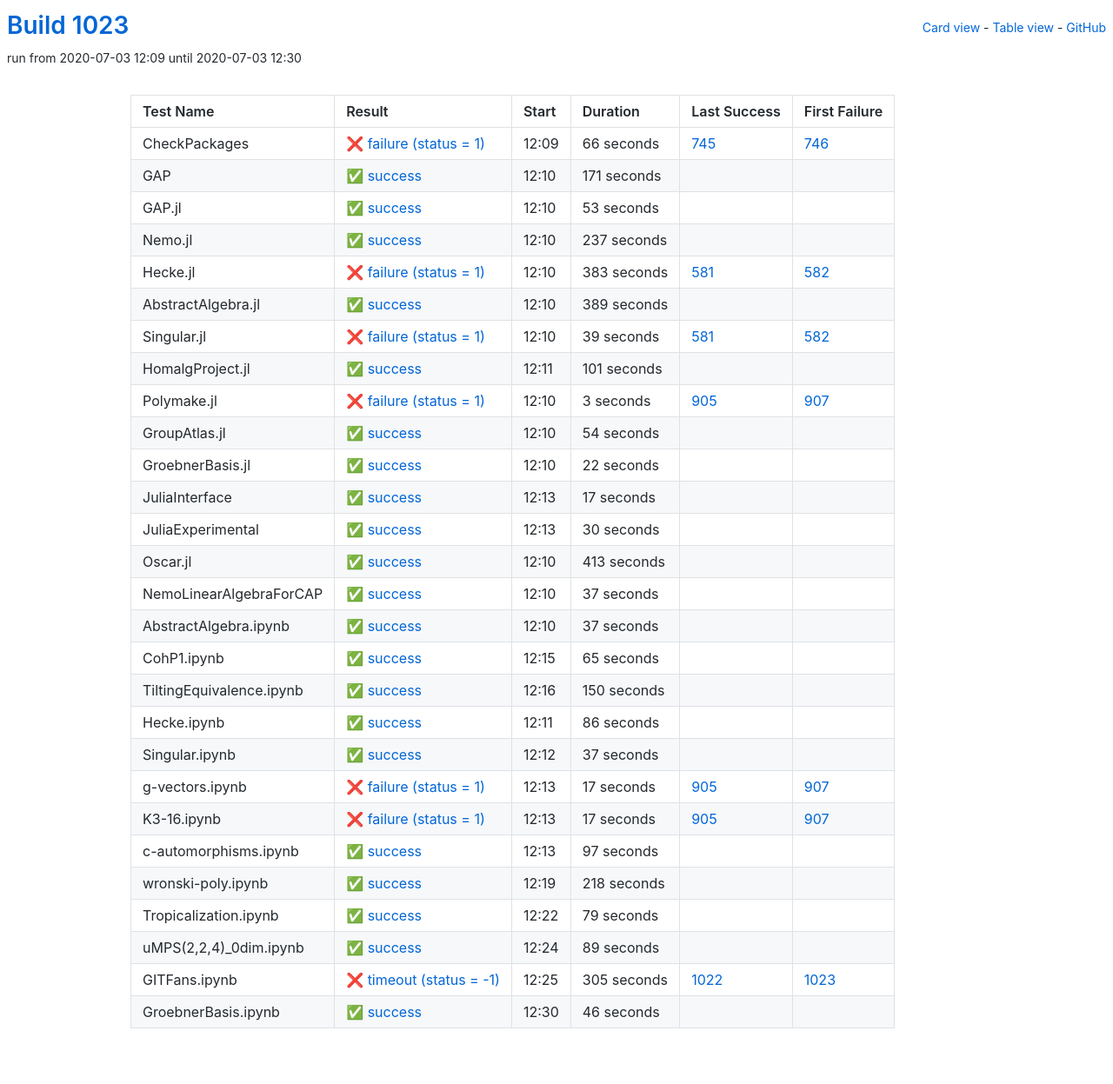
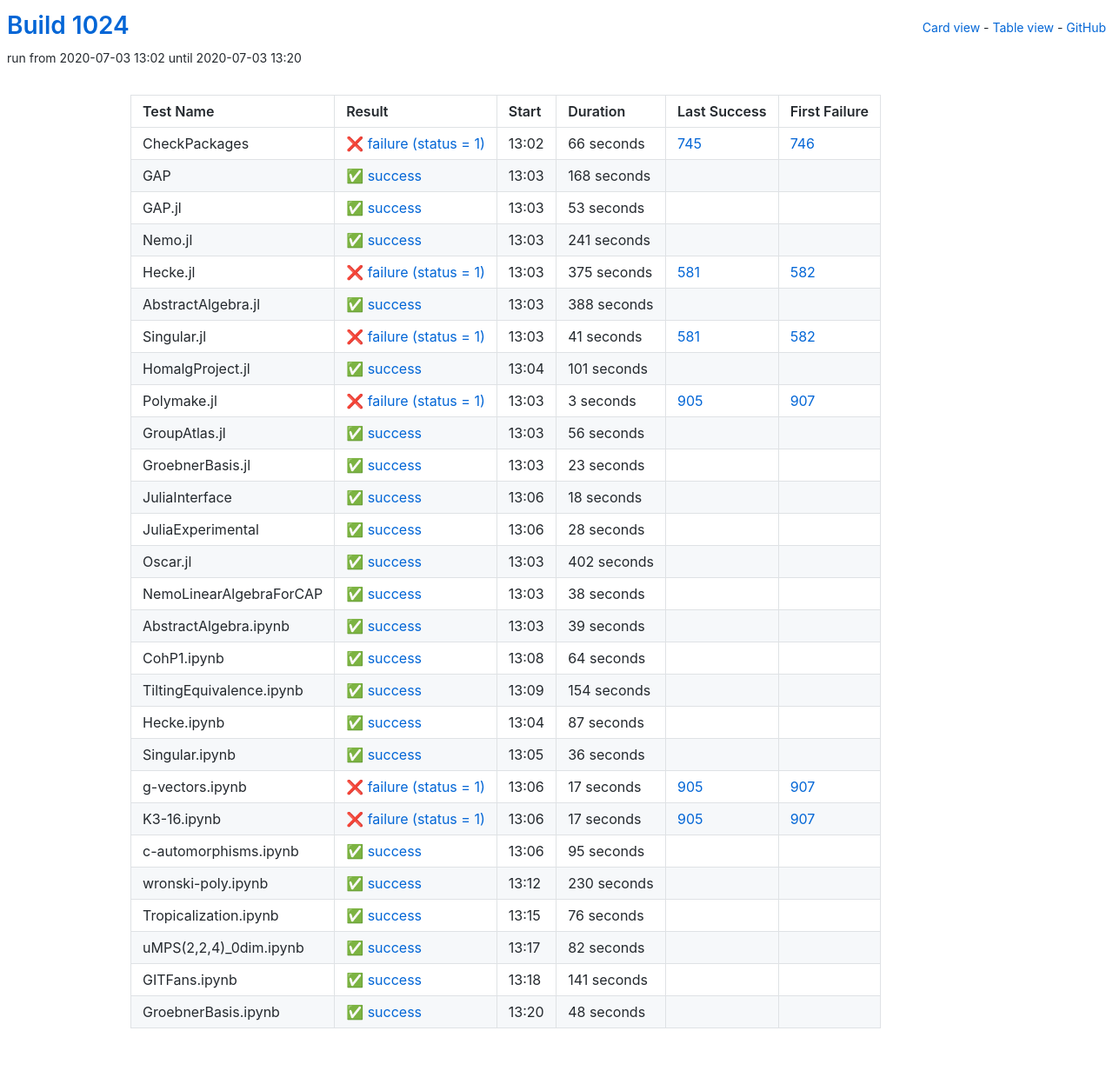
Before and after one commit to oscar-system/oscar-ci-status-1.4, a Jekyll site: the page built from table.html, in a window 1280 px wide. Shown: the whole page at 87% size. Built offline with Jekyll 4.4.1, drawn with Linux system fonts in a browser that asks for light colours.

Commit message:
Build #1024

```diff
--- a/_data/ci.yml
+++ b/_data/ci.yml
@@ -1,6 +1,6 @@
 ---
-build: 1023
-build_url: https://oscarci.mathematik.uni-kl.de/job/oscar-julia-1.4/1023/
+build: 1024
+build_url: https://oscarci.mathematik.uni-kl.de/job/oscar-julia-1.4/1024/
 job: oscar-julia-1.4
 organization: oscar-system
 repo: oscar-ci-status-1.4
@@ -8,8 +8,8 @@ repourl: https://github.com/oscar-system/oscar-ci-status-1.4
 tests:
 - name: CheckPackages
   id: checkpackages
-  log: https://oscarci.mathematik.uni-kl.de/job/oscar-julia-1.4/1023/artifact/logs/build-1023/CheckPackages.log
-  start: 2020-07-03 12:09
+  log: https://oscarci.mathematik.uni-kl.de/job/oscar-julia-1.4/1024/artifact/logs/build-1024/CheckPackages.log
+  start: 2020-07-03 13:02
   success: false
   exitcode: 1
   status: failure
@@ -20,20 +20,20 @@ tests:
   first_failure_url: https://oscarci.mathematik.uni-kl.de/job/oscar-julia-1.4/746/
 - name: GAP
   id: gap
-  log: https://oscarci.mathematik.uni-kl.de/job/oscar-julia-1.4/1023/artifact/logs/build-1023/GAP.log
-  start: 2020-07-03 12:10
+  log: https://oscarci.mathematik.uni-kl.de/job/oscar-julia-1.4/1024/artifact/logs/build-1024/GAP.log
+  start: 2020-07-03 13:03
   success: true
   exitcode: 0
   status: success
-  duration: 171
+  duration: 168
   last_success: false
   last_success_url:
   first_failure: false
   first_failure_url:
 - name: GAP.jl
   id: gap-jl
-  log: https://oscarci.mathematik.uni-kl.de/job/oscar-julia-1.4/1023/artifact/logs/build-1023/GAP.jl.log
-  start: 2020-07-03 12:10
+  log: https://oscarci.mathematik.uni-kl.de/job/oscar-julia-1.4/1024/artifact/logs/build-1024/GAP.jl.log
+  start: 2020-07-03 13:03
   success: true
   exitcode: 0
   status: success
@@ -44,56 +44,56 @@ tests:
   first_failure_url:
 - name: Nemo.jl
   id: nemo-jl
-  log: https://oscarci.mathematik.uni-kl.de/job/oscar-julia-1.4/1023/artifact/logs/build-1023/Nemo.jl.log
-  start: 2020-07-03 12:10
+  log: https://oscarci.mathematik.uni-kl.de/job/oscar-julia-1.4/1024/artifact/logs/build-1024/Nemo.jl.log
+  start: 2020-07-03 13:03
   success: true
   exitcode: 0
   status: success
-  duration: 237
+  duration: 241
   last_success: false
   last_success_url:
   first_failure: false
   first_failure_url:
 - name: Hecke.jl
   id: hecke-jl
-  log: https://oscarci.mathematik.uni-kl.de/job/oscar-julia-1.4/1023/artifact/logs/build-1023/Hecke.jl.log
-  start: 2020-07-03 12:10
+  log: https://oscarci.mathematik.uni-kl.de/job/oscar-julia-1.4/1024/artifact/logs/build-1024/Hecke.jl.log
+  start: 2020-07-03 13:03
   success: false
   exitcode: 1
   status: failure
-  duration: 383
+  duration: 375
   last_success: 581
   last_success_url: https://oscarci.mathematik.uni-kl.de/job/oscar-julia-1.4/581/
   first_failure: 582
   first_failure_url: https://oscarci.mathematik.uni-kl.de/job/oscar-julia-1.4/582/
 - name: AbstractAlgebra.jl
   id: abstractalgebra-jl
-  log: https://oscarci.mathematik.uni-kl.de/job/oscar-julia-1.4/1023/artifact/logs/build-1023/AbstractAlgebra.jl.log
-  start: 2020-07-03 12:10
+  log: https://oscarci.mathematik.uni-kl.de/job/oscar-julia-1.4/1024/artifact/logs/build-1024/AbstractAlgebra.jl.log
+  start: 2020-07-03 13:03
   success: true
   exitcode: 0
   status: success
-  duration: 389
+  duration: 388
   last_success: false
   last_success_url:
   first_failure: false
   first_failure_url:
 - name: Singular.jl
   id: singular-jl
-  log: https://oscarci.mathematik.uni-kl.de/job/oscar-julia-1.4/1023/artifact/logs/build-1023/Singular.jl.log
-  start: 2020-07-03 12:10
+  log: https://oscarci.mathematik.uni-kl.de/job/oscar-julia-1.4/1024/artifact/logs/build-1024/Singular.jl.log
+  start: 2020-07-03 13:03
   success: false
   exitcode: 1
   status: failure
-  duration: 39
+  duration: 41
   last_success: 581
   last_success_url: https://oscarci.mathematik.uni-kl.de/job/oscar-julia-1.4/581/
   first_failure: 582
   first_failure_url: https://oscarci.mathematik.uni-kl.de/job/oscar-julia-1.4/582/
 - name: HomalgProject.jl
   id: homalgproject-jl
-  log: https://oscarci.mathematik.uni-kl.de/job/oscar-julia-1.4/1023/artifact/logs/build-1023/HomalgProject.jl.log
-  start: 2020-07-03 12:11
+  log: https://oscarci.mathematik.uni-kl.de/job/oscar-julia-1.4/1024/artifact/logs/build-1024/HomalgProject.jl.log
+  start: 2020-07-03 13:04
   success: true
   exitcode: 0
   status: success
@@ -104,8 +104,8 @@ tests:
   first_failure_url:
 - name: Polymake.jl
   id: polymake-jl
-  log: https://oscarci.mathematik.uni-kl.de/job/oscar-julia-1.4/1023/artifact/logs/build-1023/Polymake.jl.log
-  start: 2020-07-03 12:10
+  log: https://oscarci.mathematik.uni-kl.de/job/oscar-julia-1.4/1024/artifact/logs/build-1024/Polymake.jl.log
+  start: 2020-07-03 13:03
   success: false
   exitcode: 1
   status: failure
@@ -116,140 +116,140 @@ tests:
   first_failure_url: https://oscarci.mathematik.uni-kl.de/job/oscar-julia-1.4/907/
 - name: GroupAtlas.jl
   id: groupatlas-jl
-  log: https://oscarci.mathematik.uni-kl.de/job/oscar-julia-1.4/1023/artifact/logs/build-1023/GroupAtlas.jl.log
-  start: 2020-07-03 12:10
+  log: https://oscarci.mathematik.uni-kl.de/job/oscar-julia-1.4/1024/artifact/logs/build-1024/GroupAtlas.jl.log
+  start: 2020-07-03 13:03
   success: true
   exitcode: 0
   status: success
-  duration: 54
+  duration: 56
   last_success: false
   last_success_url:
   first_failure: false
   first_failure_url:
 - name: GroebnerBasis.jl
   id: groebnerbasis-jl
-  log: https://oscarci.mathematik.uni-kl.de/job/oscar-julia-1.4/1023/artifact/logs/build-1023/GroebnerBasis.jl.log
-  start: 2020-07-03 12:10
+  log: https://oscarci.mathematik.uni-kl.de/job/oscar-julia-1.4/1024/artifact/logs/build-1024/GroebnerBasis.jl.log
+  start: 2020-07-03 13:03
   success: true
   exitcode: 0
   status: success
-  duration: 22
+  duration: 23
   last_success: false
   last_success_url:
   first_failure: false
   first_failure_url:
 - name: JuliaInterface
   id: juliainterface
-  log: https://oscarci.mathematik.uni-kl.de/job/oscar-julia-1.4/1023/artifact/logs/build-1023/JuliaInterface.log
-  start: 2020-07-03 12:13
+  log: https://oscarci.mathematik.uni-kl.de/job/oscar-julia-1.4/1024/artifact/logs/build-1024/JuliaInterface.log
+  start: 2020-07-03 13:06
   success: true
   exitcode: 0
   status: success
-  duration: 17
+  duration: 18
   last_success: false
   last_success_url:
   first_failure: false
   first_failure_url:
 - name: JuliaExperimental
   id: juliaexperimental
-  log: https://oscarci.mathematik.uni-kl.de/job/oscar-julia-1.4/1023/artifact/logs/build-1023/JuliaExperimental.log
-  start: 2020-07-03 12:13
+  log: https://oscarci.mathematik.uni-kl.de/job/oscar-julia-1.4/1024/artifact/logs/build-1024/JuliaExperimental.log
+  start: 2020-07-03 13:06
   success: true
   exitcode: 0
   status: success
-  duration: 30
+  duration: 28
   last_success: false
   last_success_url:
   first_failure: false
   first_failure_url:
 - name: Oscar.jl
   id: oscar-jl
-  log: https://oscarci.mathematik.uni-kl.de/job/oscar-julia-1.4/1023/artifact/logs/build-1023/Oscar.jl.log
-  start: 2020-07-03 12:10
+  log: https://oscarci.mathematik.uni-kl.de/job/oscar-julia-1.4/1024/artifact/logs/build-1024/Oscar.jl.log
+  start: 2020-07-03 13:03
   success: true
   exitcode: 0
   status: success
-  duration: 413
+  duration: 402
   last_success: false
   last_success_url:
   first_failure: false
   first_failure_url:
 - name: NemoLinearAlgebraForCAP
   id: nemolinearalgebraforcap
-  log: https://oscarci.mathematik.uni-kl.de/job/oscar-julia-1.4/1023/artifact/logs/build-1023/NemoLinearAlgebraForCAP.log
-  start: 2020-07-03 12:10
+  log: https://oscarci.mathematik.uni-kl.de/job/oscar-julia-1.4/1024/artifact/logs/build-1024/NemoLinearAlgebraForCAP.log
+  start: 2020-07-03 13:03
   success: true
   exitcode: 0
   status: success
-  duration: 37
+  duration: 38
   last_success: false
   last_success_url:
   first_failure: false
   first_failure_url:
 - name: AbstractAlgebra.ipynb
   id: abstractalgebra-ipynb
-  log: https://oscarci.mathematik.uni-kl.de/job/oscar-julia-1.4/1023/artifact/logs/build-1023/AbstractAlgebra.ipynb.log
-  start: 2020-07-03 12:10
+  log: https://oscarci.mathematik.uni-kl.de/job/oscar-julia-1.4/1024/artifact/logs/build-1024/AbstractAlgebra.ipynb.log
+  start: 2020-07-03 13:03
   success: true
   exitcode: 0
   status: success
-  duration: 37
+  duration: 39
   last_success: false
   last_success_url:
   first_failure: false
   first_failure_url:
 - name: CohP1.ipynb
   id: cohp1-ipynb
-  log: https://oscarci.mathematik.uni-kl.de/job/oscar-julia-1.4/1023/artifact/logs/build-1023/CohP1.ipynb.log
-  start: 2020-07-03 12:15
+  log: https://oscarci.mathematik.uni-kl.de/job/oscar-julia-1.4/1024/artifact/logs/build-1024/CohP1.ipynb.log
+  start: 2020-07-03 13:08
   success: true
   exitcode: 0
   status: success
-  duration: 65
+  duration: 64
   last_success: false
   last_success_url:
   first_failure: false
   first_failure_url:
 - name: TiltingEquivalence.ipynb
   id: tiltingequivalence-ipynb
-  log: https://oscarci.mathematik.uni-kl.de/job/oscar-julia-1.4/1023/artifact/logs/build-1023/TiltingEquivalence.ipynb.log
-  start: 2020-07-03 12:16
+  log: https://oscarci.mathematik.uni-kl.de/job/oscar-julia-1.4/1024/artifact/logs/build-1024/TiltingEquivalence.ipynb.log
+  start: 2020-07-03 13:09
   success: true
   exitcode: 0
   status: success
-  duration: 150
+  duration: 154
   last_success: false
   last_success_url:
   first_failure: false
   first_failure_url:
 - name: Hecke.ipynb
   id: hecke-ipynb
-  log: https://oscarci.mathematik.uni-kl.de/job/oscar-julia-1.4/1023/artifact/logs/build-1023/Hecke.ipynb.log
-  start: 2020-07-03 12:11
+  log: https://oscarci.mathematik.uni-kl.de/job/oscar-julia-1.4/1024/artifact/logs/build-1024/Hecke.ipynb.log
+  start: 2020-07-03 13:04
   success: true
   exitcode: 0
   status: success
-  duration: 86
+  duration: 87
   last_success: false
   last_success_url:
   first_failure: false
   first_failure_url:
 - name: Singular.ipynb
   id: singular-ipynb
-  log: https://oscarci.mathematik.uni-kl.de/job/oscar-julia-1.4/1023/artifact/logs/build-1023/Singular.ipynb.log
-  start: 2020-07-03 12:12
+  log: https://oscarci.mathematik.uni-kl.de/job/oscar-julia-1.4/1024/artifact/logs/build-1024/Singular.ipynb.log
+  start: 2020-07-03 13:05
   success: true
   exitcode: 0
   status: success
-  duration: 37
+  duration: 36
   last_success: false
   last_success_url:
   first_failure: false
   first_failure_url:
 - name: g-vectors.ipynb
   id: g-vectors-ipynb
-  log: https://oscarci.mathematik.uni-kl.de/job/oscar-julia-1.4/1023/artifact/logs/build-1023/g-vectors.ipynb.log
-  start: 2020-07-03 12:13
+  log: https://oscarci.mathematik.uni-kl.de/job/oscar-julia-1.4/1024/artifact/logs/build-1024/g-vectors.ipynb.log
+  start: 2020-07-03 13:06
   success: false
   exitcode: 1
   status: failure
@@ -260,8 +260,8 @@ tests:
   first_failure_url: https://oscarci.mathematik.uni-kl.de/job/oscar-julia-1.4/907/
 - name: K3-16.ipynb
   id: k3-16-ipynb
-  log: https://oscarci.mathematik.uni-kl.de/job/oscar-julia-1.4/1023/artifact/logs/build-1023/K3-16.ipynb.log
-  start: 2020-07-03 12:13
+  log: https://oscarci.mathematik.uni-kl.de/job/oscar-julia-1.4/1024/artifact/logs/build-1024/K3-16.ipynb.log
+  start: 2020-07-03 13:06
   success: false
   exitcode: 1
   status: failure
@@ -272,73 +272,73 @@ tests:
   first_failure_url: https://oscarci.mathematik.uni-kl.de/job/oscar-julia-1.4/907/
 - name: c-automorphisms.ipynb
   id: c-automorphisms-ipynb
-  log: https://oscarci.mathematik.uni-kl.de/job/oscar-julia-1.4/1023/artifact/logs/build-1023/c-automorphisms.ipynb.log
-  start: 2020-07-03 12:13
+  log: https://oscarci.mathematik.uni-kl.de/job/oscar-julia-1.4/1024/artifact/logs/build-1024/c-automorphisms.ipynb.log
+  start: 2020-07-03 13:06
   success: true
   exitcode: 0
   status: success
-  duration: 97
+  duration: 95
   last_success: false
   last_success_url:
   first_failure: false
   first_failure_url:
 - name: wronski-poly.ipynb
   id: wronski-poly-ipynb
-  log: https://oscarci.mathematik.uni-kl.de/job/oscar-julia-1.4/1023/artifact/logs/build-1023/wronski-poly.ipynb.log
-  start: 2020-07-03 12:19
+  log: https://oscarci.mathematik.uni-kl.de/job/oscar-julia-1.4/1024/artifact/logs/build-1024/wronski-poly.ipynb.log
+  start: 2020-07-03 13:12
   success: true
   exitcode: 0
   status: success
-  duration: 218
+  duration: 230
   last_success: false
   last_success_url:
   first_failure: false
   first_failure_url:
 - name: Tropicalization.ipynb
   id: tropicalization-ipynb
-  log: https://oscarci.mathematik.uni-kl.de/job/oscar-julia-1.4/1023/artifact/logs/build-1023/Tropicalization.ipynb.log
-  start: 2020-07-03 12:22
+  log: https://oscarci.mathematik.uni-kl.de/job/oscar-julia-1.4/1024/artifact/logs/build-1024/Tropicalization.ipynb.log
+  start: 2020-07-03 13:15
   success: true
   exitcode: 0
   status: success
-  duration: 79
+  duration: 76
   last_success: false
   last_success_url:
   first_failure: false
   first_failure_url:
 - name: uMPS(2,2,4)_0dim.ipynb
   id: umps-2-2-4-0dim-ipynb
-  log: https://oscarci.mathematik.uni-kl.de/job/oscar-julia-1.4/1023/artifact/logs/build-1023/uMPS-2-2-4-_0dim.ipynb.log
-  start: 2020-07-03 12:24
+  log: https://oscarci.mathematik.uni-kl.de/job/oscar-julia-1.4/1024/artifact/logs/build-1024/uMPS-2-2-4-_0dim.ipynb.log
+  start: 2020-07-03 13:17
   success: true
   exitcode: 0
   status: success
-  duration: 89
+  duration: 82
   last_success: false
   last_success_url:
   first_failure: false
   first_failure_url:
 - name: GITFans.ipynb
   id: gitfans-ipynb
-  log: https://oscarci.mathematik.uni-kl.de/job/oscar-julia-1.4/1023/artifact/logs/build-1023/GITFans.ipynb.log
-  start: 2020-07-03 12:25
-  success: false
-  exitcode: -1
-  status: timeout
-  duration: 305
-  last_success: 1022
-  last_success_url: https://oscarci.mathematik.uni-kl.de/job/oscar-julia-1.4/1022/
-  first_failure: 1023
-  first_failure_url: https://oscarci.mathematik.uni-kl.de/job/oscar-julia-1.4/1023/
-- name: GroebnerBasis.ipynb
-  id: groebnerbasis-ipynb
-  log: https://oscarci.mathematik.uni-kl.de/job/oscar-julia-1.4/1023/artifact/logs/build-1023/GroebnerBasis.ipynb.log
-  start: 2020-07-03 12:30
+  log: https://oscarci.mathematik.uni-kl.de/job/oscar-julia-1.4/1024/artifact/logs/build-1024/GITFans.ipynb.log
+  start: 2020-07-03 13:18
   success: true
   exitcode: 0
   status: success
-  duration: 46
+  duration: 141
   last_success: false
   last_success_url:
   first_failure: false
   first_failure_url:
+- name: GroebnerBasis.ipynb
+  id: groebnerbasis-ipynb
+  log: https://oscarci.mathematik.uni-kl.de/job/oscar-julia-1.4/1024/artifact/logs/build-1024/GroebnerBasis.ipynb.log
+  start: 2020-07-03 13:20
+  success: true
+  exitcode: 0
+  status: success
+  duration: 48
+  last_success: false
+  last_success_url:
+  first_failure: false
+  first_failure_url:
```
Also changed, not shown: README.md.
